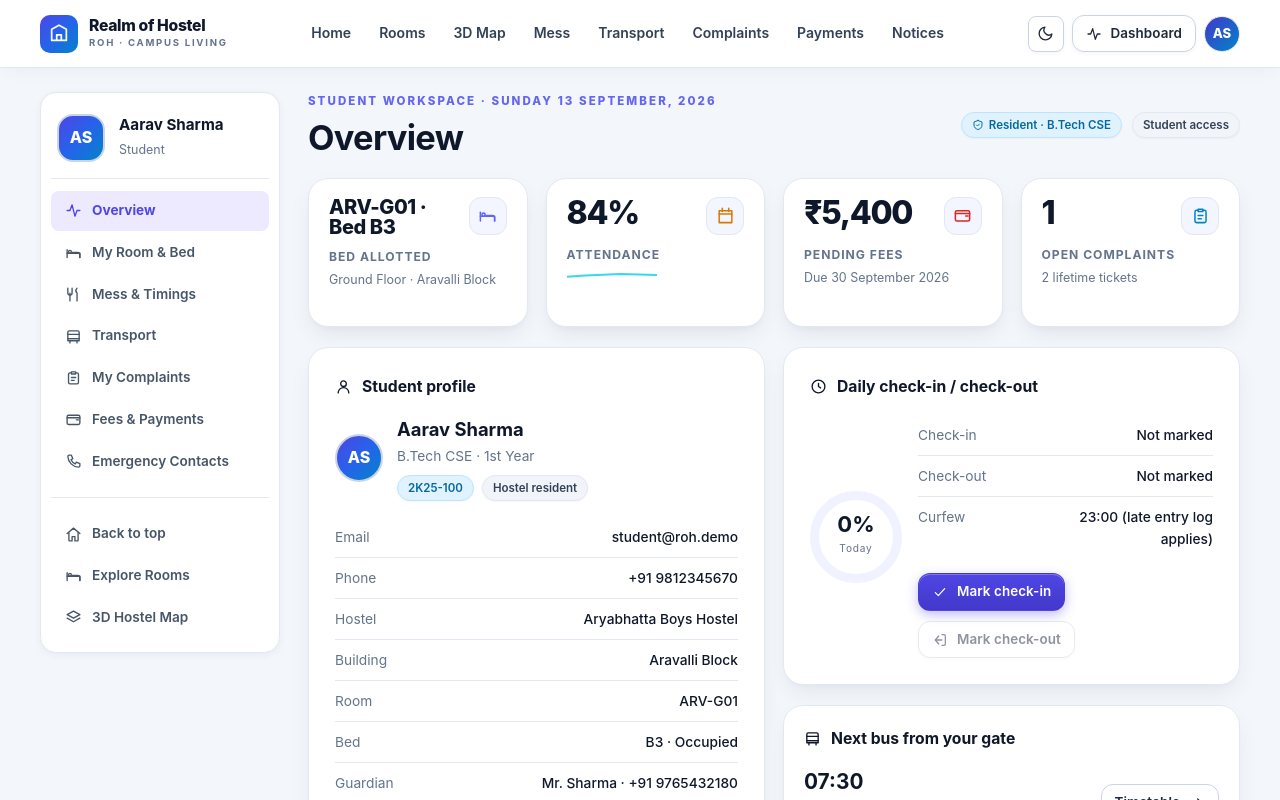
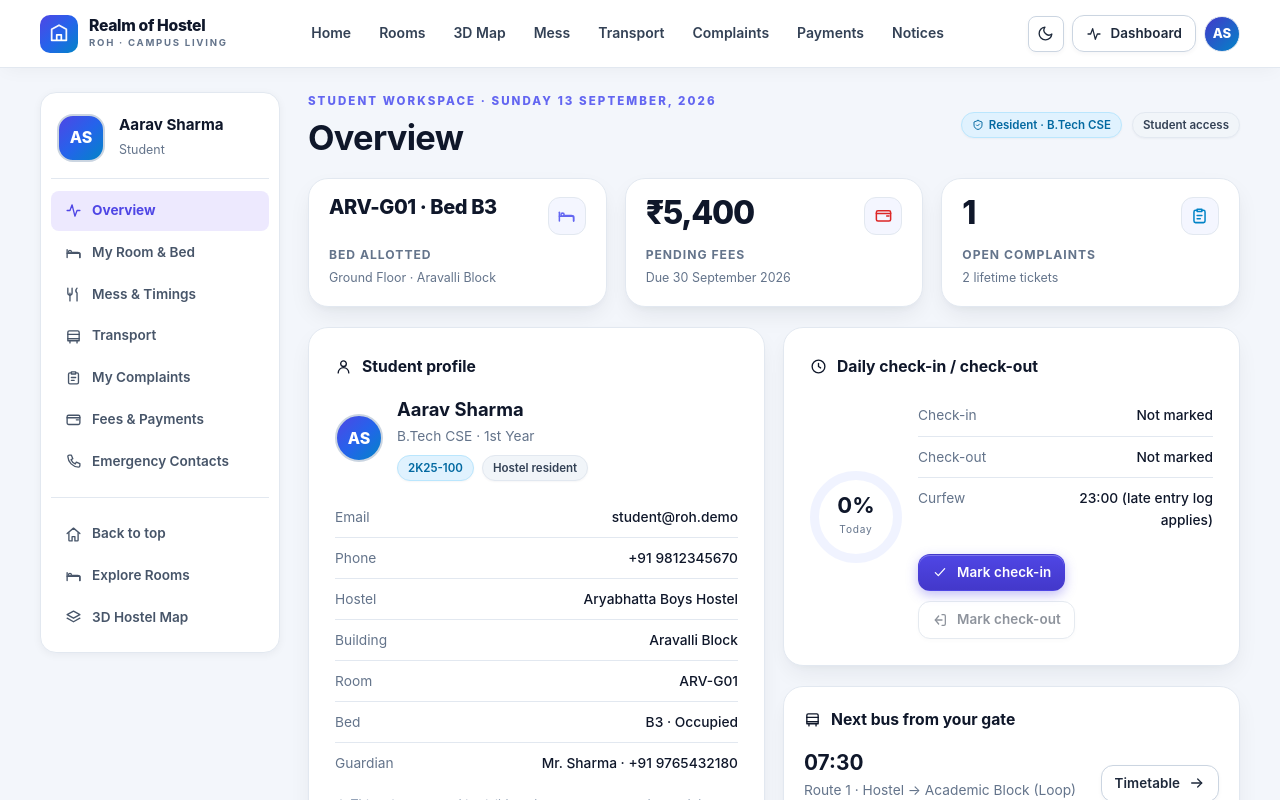
Before and after one commit to akshrajput494-star/realm-of-hostel, a React (Vite) app: page / in a window 1280 px wide. Both pictures are taken after a click on the button 811 px from the left and 418 px from the top of the page. Shown: the top 800 px of the page. Built offline with nearby package versions, Linux system fonts and the light colour scheme.

Commit message:
Remove graphs from transport & mess dashboards, remove attendance from student dashboard

```diff
--- a/src/pages/Dashboard.tsx
+++ b/src/pages/Dashboard.tsx
@@ -156,17 +156,13 @@ export function Dashboard() {
           <>
             {section === 'overview' && me && (
               <>
-                <div className="grid g4">
+                <div className="grid g3">
                   <StatCard
                     compact
                     label="Bed allotted"
                     value={`${myRoom?.number ?? '—'} · Bed ${myBed?.label ?? '—'}`}
                     icon="bed"
                     foot={`${floorName(myRoom?.floor ?? 0)} · ${getBuilding(myRoom?.buildingId ?? '')?.name}`}
-                  />
-                  <StatCard
-                    label="Attendance" value={`${me.attendancePct}%`} tone={me.attendancePct > 85 ? 'ok' : 'warn'} icon="calendar"
-                    spark={<Spark values={[78, 82, 85, 88, 86, me.attendancePct]} />}
                   />
                   <StatCard label="Pending fees" value={rupee(pendingFee)} tone={pendingFee > 0 ? 'danger' : 'ok'} icon="wallet" foot={pendingFee > 0 ? 'Due 30 September 2026' : 'All dues cleared'} />
                   <StatCard label="Open complaints" value={myComplaints.filter((c) => c.status !== 'resolved').length} tone="info" icon="clipboard" foot={`${myComplaints.length} lifetime tickets`} />
@@ -685,21 +681,6 @@ export function Dashboard() {
                   <StatCard label="Wastage" value="6.2%" tone="warn" icon="alert" foot="Target below 5%" />
                   <StatCard label="Special requests" value="14" tone="info" icon="clipboard" foot="Jain / no-onion meals" />
                 </div>
-                <div className="grid g2">
-                  <div className="card pad-lg">
-                    <div className="card-title" style={{ marginBottom: 16 }}><Icon name="star" size={17} /> Rating trend (last 7 days)</div>
-                    <LineChart points={[{ label: 'Mon', value: 4.1 }, { label: 'Tue', value: 4.0 }, { label: 'Wed', value: 4.3 }, { label: 'Thu', value: 4.2 }, { label: 'Fri', value: 4.5 }, { label: 'Sat', value: 4.6 }, { label: 'Sun', value: 4.3 }]} color="#e879f9" />
-                  </div>
-                  <div className="card pad-lg">
-                    <div className="card-title" style={{ marginBottom: 16 }}><Icon name="utensils" size={17} /> Footfall by meal</div>
-                    <BarChart horizontal data={[
-                      { label: 'Breakfast', value: 312, color: 'linear-gradient(90deg,#8b5cf6,#22d3ee)' },
-                      { label: 'Lunch', value: 428, color: 'linear-gradient(90deg,#8b5cf6,#22d3ee)' },
-                      { label: 'Snacks', value: 196, color: 'linear-gradient(90deg,#8b5cf6,#22d3ee)' },
-                      { label: 'Dinner', value: 348, color: 'linear-gradient(90deg,#8b5cf6,#22d3ee)' },
-                    ]} />
-                  </div>
-                </div>
               </>
             )}
 
@@ -739,10 +720,6 @@ export function Dashboard() {
                   <StatCard label="Seats booked" value={TRANSPORT_ROUTES.reduce((a, r) => a + r.booked, 0)} tone="info" icon="users" foot={`of ${TRANSPORT_ROUTES.reduce((a, r) => a + r.seats, 0)} total`} />
                   <StatCard label="On-time rate" value="92%" tone="ok" icon="trending" foot="Rolling 7-day average" />
                   <StatCard label="Delays flagged" value={TRANSPORT_ROUTES.filter((r) => r.status === 'Delayed').length} tone="warn" icon="alert" foot="Route 4 · traffic diversion" />
-                </div>
-                <div className="card pad-lg">
-                  <div className="card-title" style={{ marginBottom: 16 }}><Icon name="activity" size={17} /> Daily ridership</div>
-                  <LineChart points={[{ label: 'Mon', value: 210 }, { label: 'Tue', value: 248 }, { label: 'Wed', value: 265 }, { label: 'Thu', value: 232 }, { label: 'Fri', value: 288 }, { label: 'Sat', value: 142 }, { label: 'Sun', value: 96 }]} />
                 </div>
               </>
             )}
```
